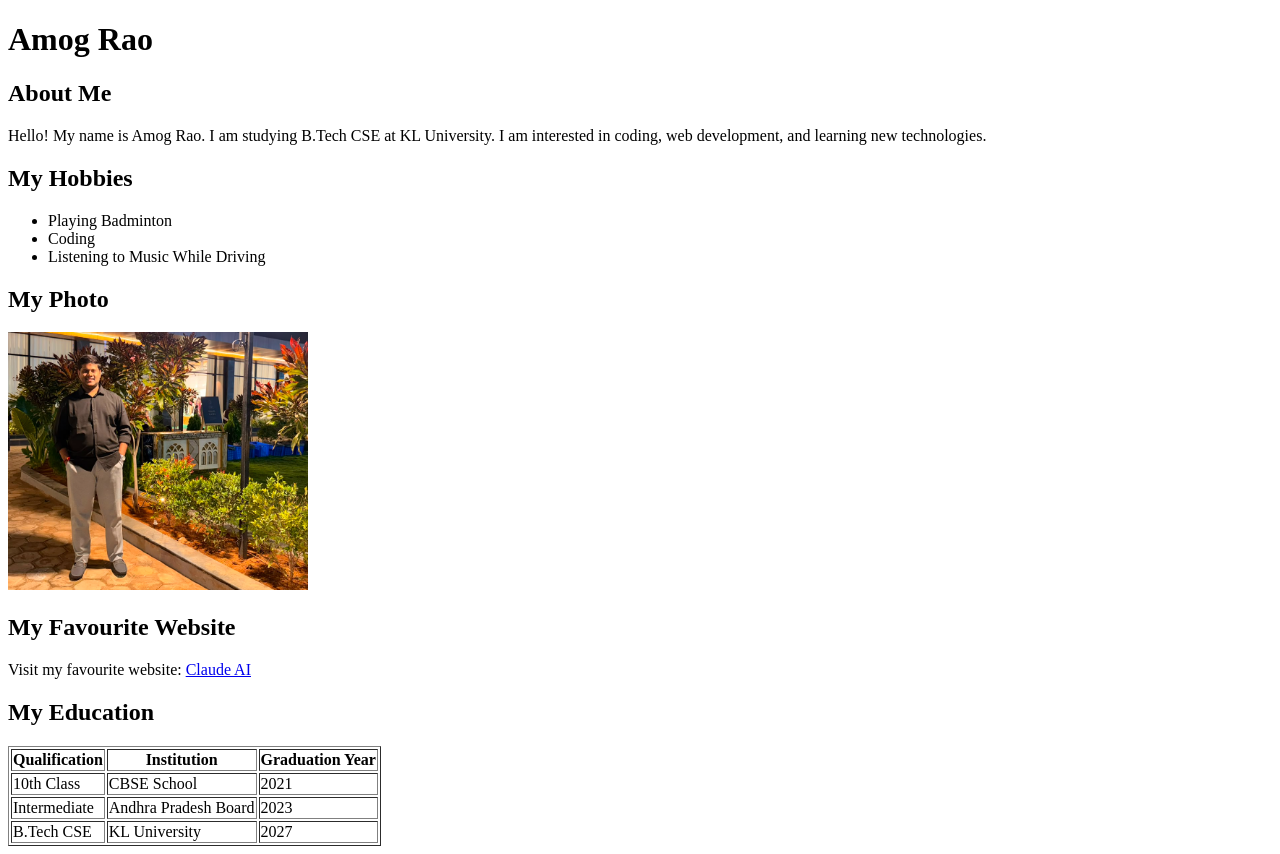
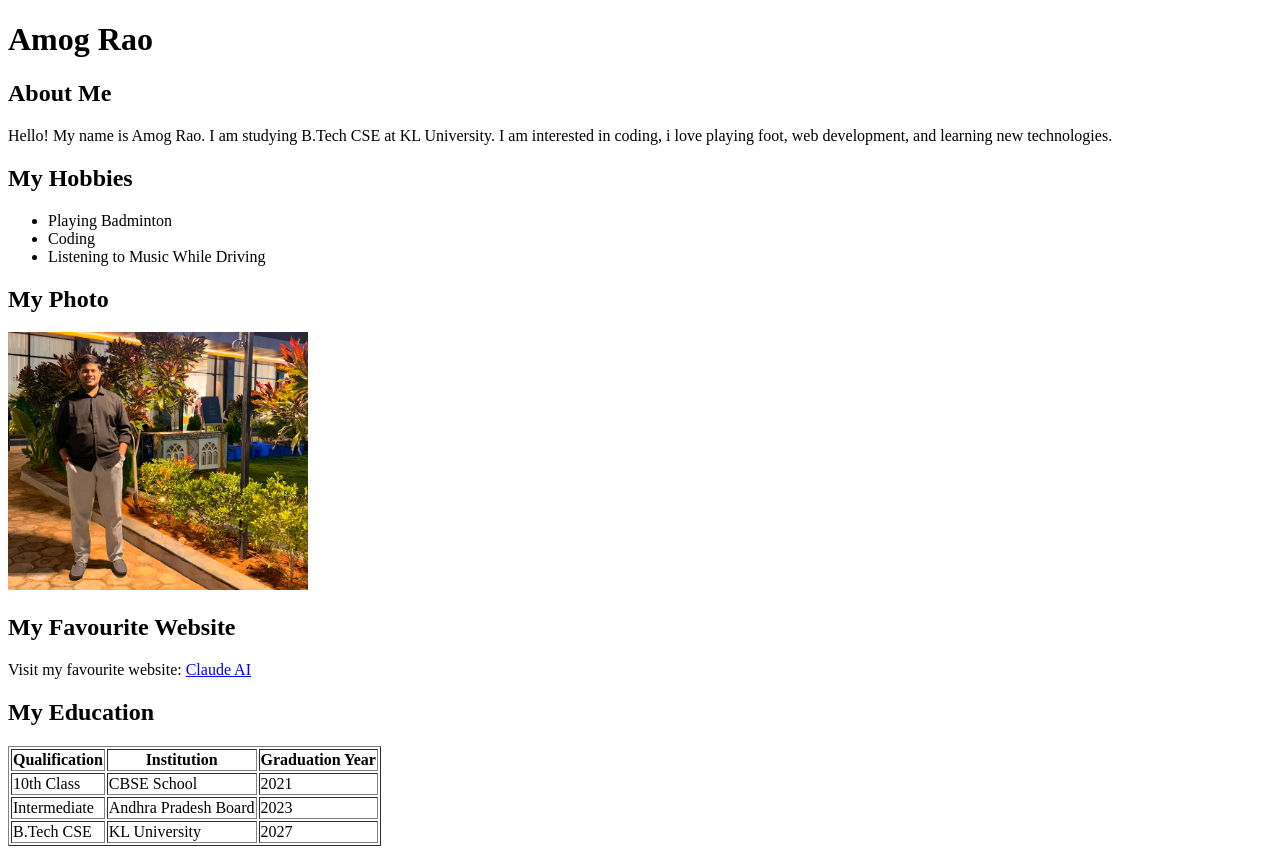
Before and after one commit to amograo9661/Hellovibe, a plain HTML site: page html/helloguys.html in a window 1280 px wide. Drawn offline with Linux system fonts and the light colour scheme.

Commit message:
Changes on about

```diff
--- a/html/helloguys.html
+++ b/html/helloguys.html
@@ -11,7 +11,7 @@
     <h2>About Me</h2>
     <p>
         Hello! My name is Amog Rao. I am studying B.Tech CSE
-        at KL University. I am interested in coding,
+        at KL University. I am interested in coding, i love playing foot,
         web development, and learning new technologies.
     </p>
 
```
